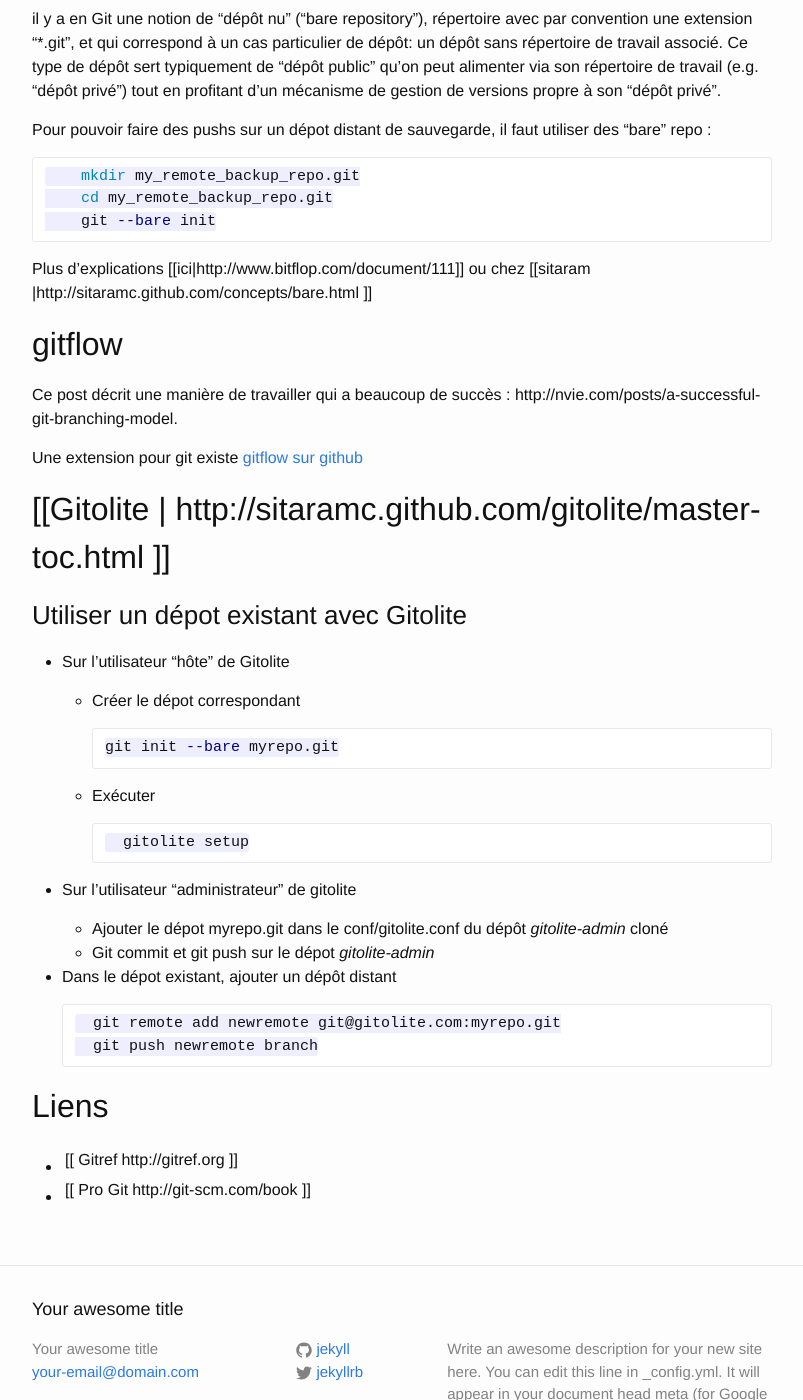
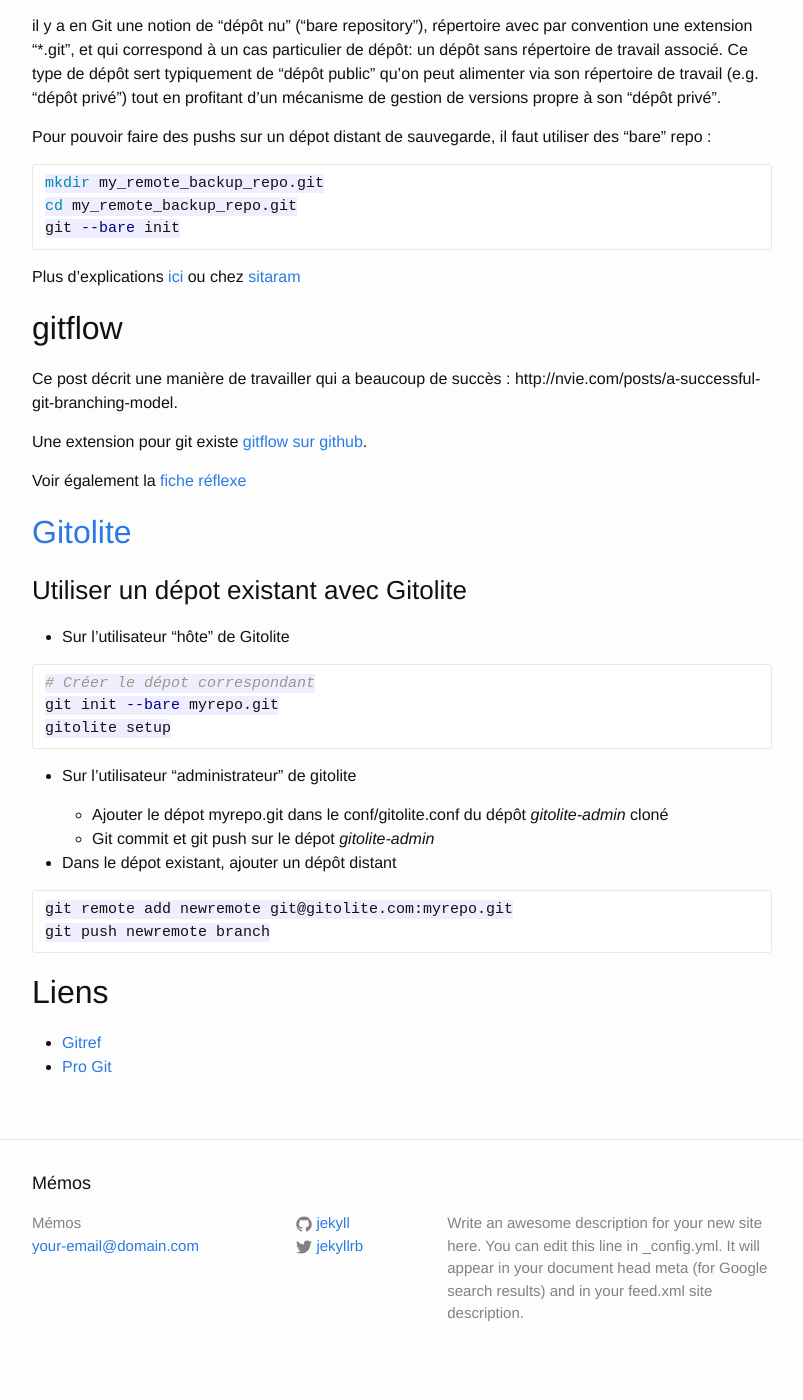
Before and after one commit to manoute/manoute.github.io, a Jekyll site: the page built from _posts/2014-10-08-git.md, in a window 1280 px wide and 1400 px high, scrolled down 2307 px. Shown: the whole window, without its empty margins (238-1041 px from the left). Built offline with Jekyll 4.4.1, drawn with Linux system fonts in a browser that asks for light colours; some of the changed text lies outside the part shown.

Commit message:
orrige le post git

````diff
--- a/_config.yml
+++ b/_config.yml
@@ -1,5 +1,5 @@
 # Site settings
-title: Your awesome title
+title: Mémos
 email: your-email@domain.com
 description: > # this means to ignore newlines until "baseurl:"
   Write an awesome description for your new site here. You can edit this
--- a/_posts/2014-10-08-git.md
+++ b/_posts/2014-10-08-git.md
@@ -9,7 +9,7 @@ categories:
 Configuration globale
 ---------------------
 
-```bash
+~~~~ shell
 git config --global user.name "John Doe"
 git config --global user.email johndoe@example.com
 git config --global color.ui auto
@@ -17,25 +17,24 @@ git config --global core.editor vim
 git config --global --bool pull.rebase true
 git config --global push.default current
 git config --global url."https://".insteadOf git://
-
-```
+~~~~
 
 > Note : pour les versions récentes de git (1.7.11) remplacer le push.default  current par push.default simple
 
 Visualiser les commits
 ----------------------
 
-```bash
+~~~~ shell
 git log --pretty=oneline --abbrev-commit -n4
 git show as1e45 --format=email
-```
+~~~~
 
 Créer une archive
 -----------------
 
-```bash
+~~~~ shell
 git archive --prefix=mydir/ HEAD > archive.tar
-```
+~~~~
 
 Revenir en arrière d'un commit
 ------------------------------
@@ -45,21 +44,21 @@ D'après [[ stackoverflow |http://stackoverflow.com/questions/927358/how-to-undo
 
 * Revenir au commit précédent et ramener l'état des fichiers à ce commit:
 
-    ```
-    git reset --hard HEAD~1
-    ```
+~~~~
+git reset --hard HEAD~1
+~~~~
 
 * Revenir au commit précédent mais conserver l'état des fichiers actuels:
 
-    ```
-    git reset HEAD~1
-    ```
+~~~~
+git reset HEAD~1
+~~~~
 
 * Revenir au commit précédent mais conserver l'état des fichiers actuels, ainsi que l'index :
 
-    ```
-    git reset --soft HEAD~1
-    ```
+~~~~
+git reset --soft HEAD~1
+~~~~
 
 ### Cas où les changements ont déjà été «pushés»
 
@@ -69,14 +68,16 @@ il est potentiellement utilisé par des collaborateurs.
 Pour faire propre il faut utiliser git revert.
 Par exemple :
 * Pour annuler les trois derniers commits :
-    ```
-    git revert HEAD~3..HEAD
-    ```
+
+~~~~
+git revert HEAD~3..HEAD
+~~~~
 
 * Pour annuler un commit en particulier :
-    ```
-    git revert 444b1cff
-    ```
+
+~~~~
+git revert 444b1cff
+~~~~
 
 D'après [ici](http://blog.mathieu-leplatre.info/git-annuler-proprement-un-commit-apres-un-push-fr.html).
 
@@ -90,22 +91,22 @@ Ajouter/modifier un dépôt distant
 
 * Ajouter un dépot distant comme origine :
 
-    ```bash
-    git remote add origin git@github.com:/username/Hello-World.git
-    ```
+~~~~ shell
+git remote add origin git@github.com:/username/Hello-World.git
+~~~~
 
 * Modifier l'origine :
 
-    ```bash
-    git config remote.origin.url git@newserver:newrepo.git
-    git branch --set-upstream-to origin/master
-    ```
+~~~~ shell
+git config remote.origin.url git@newserver:newrepo.git
+git branch --set-upstream-to origin/master
+~~~~
 
 * Renommer une branche
 
-    ```bash
-    git remote rename origin github
-    ```
+~~~~ shell
+git remote rename origin github
+~~~~
 
 branches distantes
 ------------------
@@ -113,9 +114,9 @@ branches distantes
 * après le clonage d'un répertoire, on dispose géralement d'une branche master, pour suivre une autre branche,
 par exemple **develop**
 
-    ```bash
-    git checkout --track origin/develop
-    ```
+~~~~ shell
+git checkout --track origin/develop
+~~~~
 
 Dépot nu (Bare repository)
 --------------------------
@@ -125,12 +126,13 @@ il y a en Git une notion de "dépôt nu" ("bare repository"), répertoire avec p
 Pour pouvoir faire des pushs sur un dépot distant
 de sauvegarde, il faut utiliser des "bare" repo :
 
-```bash
-    mkdir my_remote_backup_repo.git
-    cd my_remote_backup_repo.git
-    git --bare init
-```
-Plus d'explications [[ici|http://www.bitflop.com/document/111]] ou chez [[sitaram |http://sitaramc.github.com/concepts/bare.html ]]
+~~~~ shell
+mkdir my_remote_backup_repo.git
+cd my_remote_backup_repo.git
+git --bare init
+~~~~
+
+Plus d'explications [ici](http://www.bitflop.com/document/111) ou chez [sitaram](http://sitaramc.github.com/concepts/bare.html)
 
 gitflow
 -------
@@ -138,24 +140,22 @@ gitflow
 Ce post décrit une manière de travailler qui a beaucoup de succès :
 http://nvie.com/posts/a-successful-git-branching-model.
 
-Une extension pour git existe [gitflow sur github](https://github.com/nvie/gitflow.git)
+Une extension pour git existe [gitflow sur github](https://github.com/nvie/gitflow.git).
 
-[[Gitolite | http://sitaramc.github.com/gitolite/master-toc.html ]]
+Voir également la [fiche réflexe][git-flow cheatsheet]
+
+[Gitolite](http://sitaramc.github.com/gitolite/master-toc.html)
 -------------------------------------------------------------------
 
 ### Utiliser un dépot existant avec Gitolite
 
 * Sur l'utilisateur "hôte" de Gitolite
 
-    - Créer le dépot correspondant
-
-      ```bash
-      git init --bare myrepo.git
-      ```
-    - Exécuter
-        ```bash
-        gitolite setup
-        ```
+~~~~ shell
+# Créer le dépot correspondant
+git init --bare myrepo.git
+gitolite setup
+~~~~
 
 * Sur l'utilisateur "administrateur" de gitolite
 
@@ -165,15 +165,17 @@ Une extension pour git existe [gitflow sur github](https://github.com/nvie/gitfl
 
 * Dans le dépot existant, ajouter un dépôt distant
 
-    ```bash
-    git remote add newremote git@gitolite.com:myrepo.git
-    git push newremote branch
-    ```
+~~~~ shell
+git remote add newremote git@gitolite.com:myrepo.git
+git push newremote branch
+~~~~
 
 
 
 Liens
 -----
 
-* [[ Gitref | http://gitref.org ]]
-* [[ Pro Git | http://git-scm.com/book ]]
+* [ Gitref ]( http://gitref.org )
+* [ Pro Git ]( http://git-scm.com/book )
+
+[git-flow cheatsheet]: [http://danielkummer.github.io/git-flow-cheatsheet/index.html]
````
